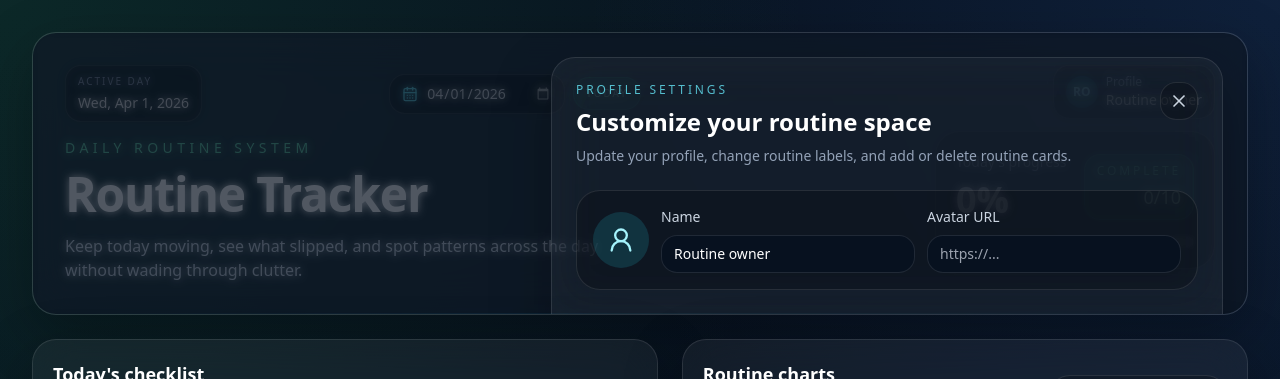
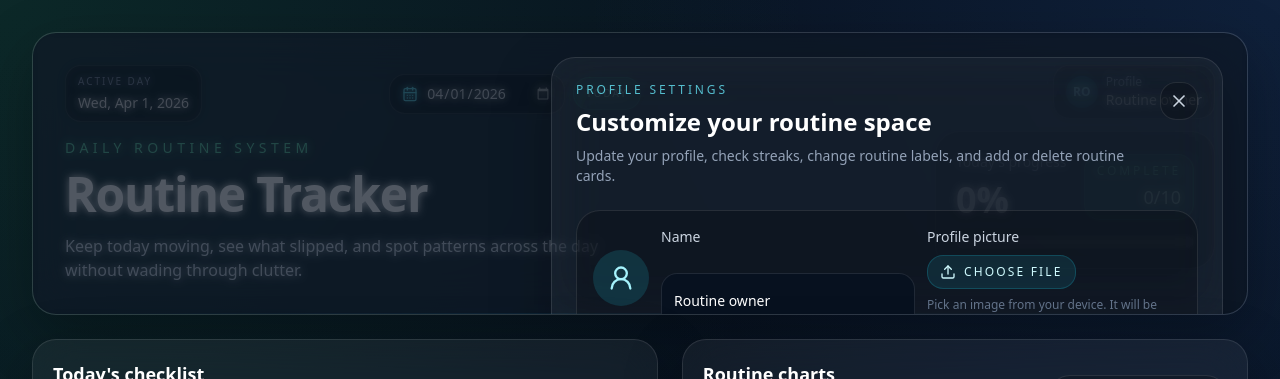
Before and after one commit to DarshanKS09/Tracker, a Next.js app: page / in a window 1280 px wide. Both pictures are taken after a click on the button "Open profile and routine settings". Shown: the top 379 px of the page. Built offline with nearby package versions, Linux system fonts and the light colour scheme; no server answers; the database is empty.

Commit message:
last commit?

```diff
--- a/components/profile-settings.tsx
+++ b/components/profile-settings.tsx
@@ -1,13 +1,14 @@
 "use client";
 
-import { useState } from "react";
+import { ChangeEvent, useState } from "react";
 import { useRouter } from "next/navigation";
 import clsx from "clsx";
-import { Pencil, Plus, Trash2, UserRound, X } from "lucide-react";
-import type { RoutineSettings, RoutineTaskConfig, RoutineTaskType } from "@/utils/types";
+import { Pencil, Plus, Trash2, Upload, UserRound, X } from "lucide-react";
+import type { RoutineSettings, RoutineTaskConfig, RoutineTaskType, WeeklySummary } from "@/utils/types";
 
 type ProfileSettingsProps = {
   settings: RoutineSettings;
+  stats: WeeklySummary;
 };
 
 const taskTypes: RoutineTaskType[] = ["boolean", "duration", "water"];
@@ -20,7 +21,7 @@ function createEmptyRoutine(): RoutineTaskConfig {
   };
 }
 
-export function ProfileSettings({ settings }: ProfileSettingsProps) {
+export function ProfileSettings({ settings, stats }: ProfileSettingsProps) {
   const router = useRouter();
   const [open, setOpen] = useState(false);
   const [saving, setSaving] = useState(false);
@@ -41,6 +42,31 @@ export function ProfileSettings({ settings }: ProfileSettingsProps) {
         routineIndex === index ? { ...routine, ...nextPartial } : routine
       )
     }));
+  };
+
+  const handleAvatarFile = (event: ChangeEvent<HTMLInputElement>) => {
+    const file = event.target.files?.[0];
+
+    if (!file) {
+      return;
+    }
+
+    if (!file.type.startsWith("image/")) {
+      setError("Please choose an image file for the profile picture.");
+      return;
+    }
+
+    const reader = new FileReader();
+    reader.onload = () => {
+      setForm((current) => ({
+        ...current,
+        profile: {
+          ...current.profile,
+          avatarUrl: typeof reader.result === "string" ? reader.result : current.profile.avatarUrl
+        }
+      }));
+    };
+    reader.readAsDataURL(file);
   };
 
   const saveSettings = async () => {
@@ -107,7 +133,7 @@ export function ProfileSettings({ settings }: ProfileSettingsProps) {
                 <p className="text-xs uppercase tracking-[0.24em] text-cyan-300/80">Profile settings</p>
                 <h3 className="mt-2 text-2xl font-semibold text-white">Customize your routine space</h3>
                 <p className="mt-2 text-sm text-slate-400">
-                  Update your profile, change routine labels, and add or delete routine cards.
+                  Update your profile, check streaks, change routine labels, and add or delete routine cards.
                 </p>
               </div>
               <button
@@ -149,21 +175,52 @@ export function ProfileSettings({ settings }: ProfileSettingsProps) {
                       placeholder="Your name"
                     />
                   </label>
-                  <label className="grid gap-2 text-sm text-slate-300">
-                    Avatar URL
-                    <input
-                      value={form.profile.avatarUrl}
-                      onChange={(event) =>
-                        setForm((current) => ({
-                          ...current,
-                          profile: { ...current.profile, avatarUrl: event.target.value }
-                        }))
-                      }
-                      className="rounded-2xl border border-white/10 bg-surface-950 px-3 py-2 text-white outline-none ring-0"
-                      placeholder="https://..."
-                    />
-                  </label>
+                  <div className="grid gap-2 text-sm text-slate-300">
+                    Profile picture
+                    <div className="flex flex-wrap items-center gap-2">
+                      <label className="inline-flex cursor-pointer items-center gap-2 rounded-2xl border border-cyan-400/20 bg-cyan-400/10 px-3 py-2 text-xs uppercase tracking-[0.18em] text-cyan-100 transition hover:bg-cyan-400/15">
+                        <Upload className="h-4 w-4" />
+                        Choose file
+                        <input
+                          type="file"
+                          accept="image/*"
+                          onChange={handleAvatarFile}
+                          className="hidden"
+                        />
+                      </label>
+                      {form.profile.avatarUrl ? (
+                        <button
+                          type="button"
+                          onClick={() =>
+                            setForm((current) => ({
+                              ...current,
+                              profile: { ...current.profile, avatarUrl: "" }
+                            }))
+                          }
+                          className="rounded-2xl border border-white/10 bg-surface-950 px-3 py-2 text-xs uppercase tracking-[0.18em] text-slate-300 transition hover:bg-white/5"
+                        >
+                          Remove
+                        </button>
+                      ) : null}
+                    </div>
+                    <p className="text-xs text-slate-500">Pick an image from your device. It will be saved with your profile.</p>
+                  </div>
                 </div>
+              </div>
+            </section>
+
+            <section className="mt-6 grid gap-3 sm:grid-cols-3">
+              <div className="rounded-3xl border border-white/10 bg-black/20 p-4">
+                <p className="text-xs uppercase tracking-[0.2em] text-slate-400">Current streak</p>
+                <p className="mt-2 text-2xl font-semibold text-fuchsia-200">{stats.currentStreak}</p>
+              </div>
+              <div className="rounded-3xl border border-white/10 bg-black/20 p-4">
+                <p className="text-xs uppercase tracking-[0.2em] text-slate-400">Longest streak</p>
+                <p className="mt-2 text-2xl font-semibold text-violet-200">{stats.longestStreak}</p>
+              </div>
+              <div className="rounded-3xl border border-white/10 bg-black/20 p-4">
+                <p className="text-xs uppercase tracking-[0.2em] text-slate-400">Average completion</p>
+                <p className="mt-2 text-2xl font-semibold text-emerald-200">{stats.averageCompletion}%</p>
               </div>
             </section>
 
--- a/components/routine-dashboard-shell.tsx
+++ b/components/routine-dashboard-shell.tsx
@@ -129,7 +129,7 @@ export function RoutineDashboardShell({
           </div>
           <div className="flex flex-col items-stretch gap-3 lg:items-end">
             <div className="self-end">
-              <ProfileSettings settings={settings} />
+              <ProfileSettings settings={settings} stats={stats} />
             </div>
             <div className="hidden lg:block">
               <DailyProgress
@@ -142,7 +142,7 @@ export function RoutineDashboardShell({
         </div>
 
         <div className="mt-4 flex flex-col gap-3 lg:hidden">
-          <ProfileSettings settings={settings} />
+          <ProfileSettings settings={settings} stats={stats} />
           <DailyProgress
             completedCount={completedCount}
             percentage={percentage}
```
